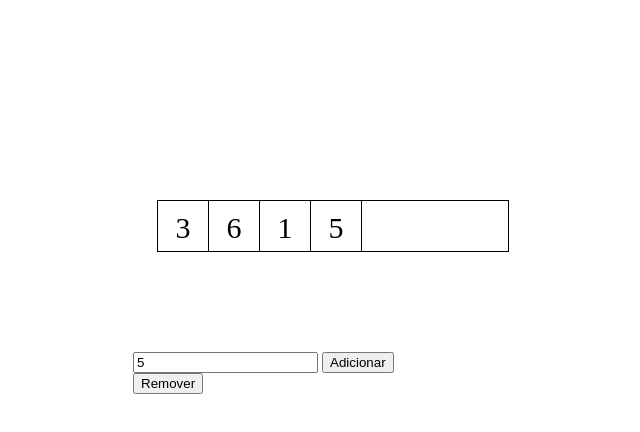
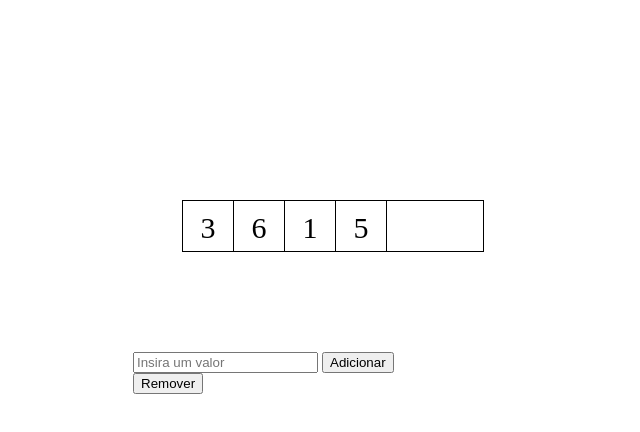
Before and after one commit to Douglas12ds/TAESD, a plain HTML site: page fila/fila.html in a window 1280 px wide. Both pictures are taken after typing "5" into the empty fields and a click on the button "Adicionar". Shown: the whole page, without its empty margins (307-947 px from the left). Drawn offline with Linux system fonts and the light colour scheme.

Commit message:
interface atualizada

```diff
--- a/fila/fila.html
+++ b/fila/fila.html
@@ -23,6 +23,7 @@
 
         <button id="remover" type="submit">Remover</button>
     </div>
+    <p id="feedboack"></p>
 
     <script src="jquery-3.4.0.js" type="text/javascript"></script>
     <script src="front.js" type="text/javascript"></script>
--- a/fila/front.js
+++ b/fila/front.js
@@ -12,16 +12,18 @@ listarElementos()
 $(document).on('submit', '#adicionar', function (e) {
     e.preventDefault()
     event.stopImmediatePropagation()
-    fila.inserir($('#valor').val())
-    $valor = "<div class='elemento'>" + $('#valor').val() + "</div>"
-    $('.elemento').last().after($valor)
-    $('.elemento').last().hide().fadeIn(500)
-    /*$('.elemento').last().animate({
-        opacity: 0.25,
-        "margin-left": "-50px"
-    }, 500, function () {
 
-    })*/
+    if (fila.inserir($('#valor').val())) {
+        $('#feedback').val("")
+        $valor = "<div class='elemento'>" + $('#valor').val() + "</div>"
+        $('.elemento').last().after($valor)
+        $('.elemento').last().hide().fadeIn(500)
+        $('#valor').val("")
+    } else {
+        $('#feedback').val("")
+        $('#feedback').val("<p>Impossível enfileirar. Fila cheia!</p>")
+        $('#valor').val("")
+    }
 })
 
 $('#remover').on('click', function () {
--- a/fila/main.css
+++ b/fila/main.css
@@ -1,5 +1,5 @@
 #fila {
-    width: 350px;
+    width: 300px;
     height: 50px;
     border: black 1px solid;
     margin: 200px auto 0 auto;
```
